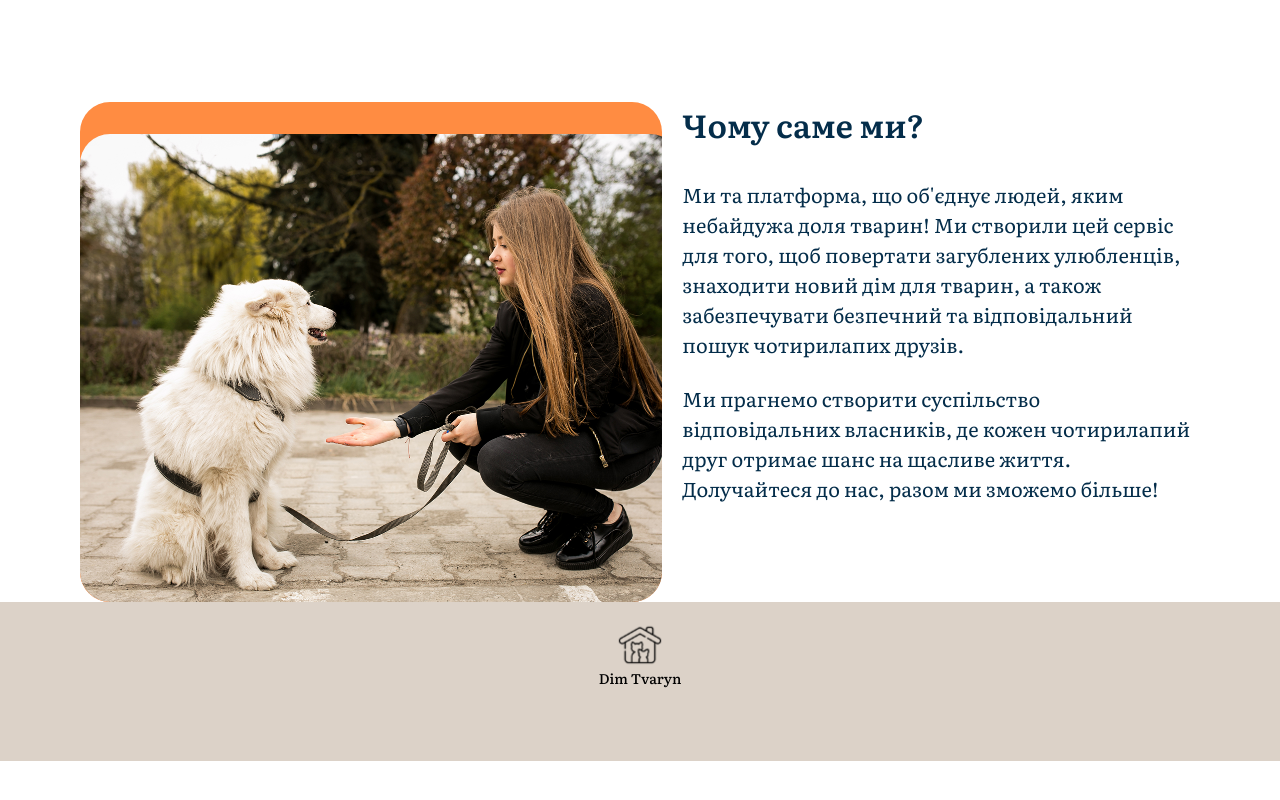
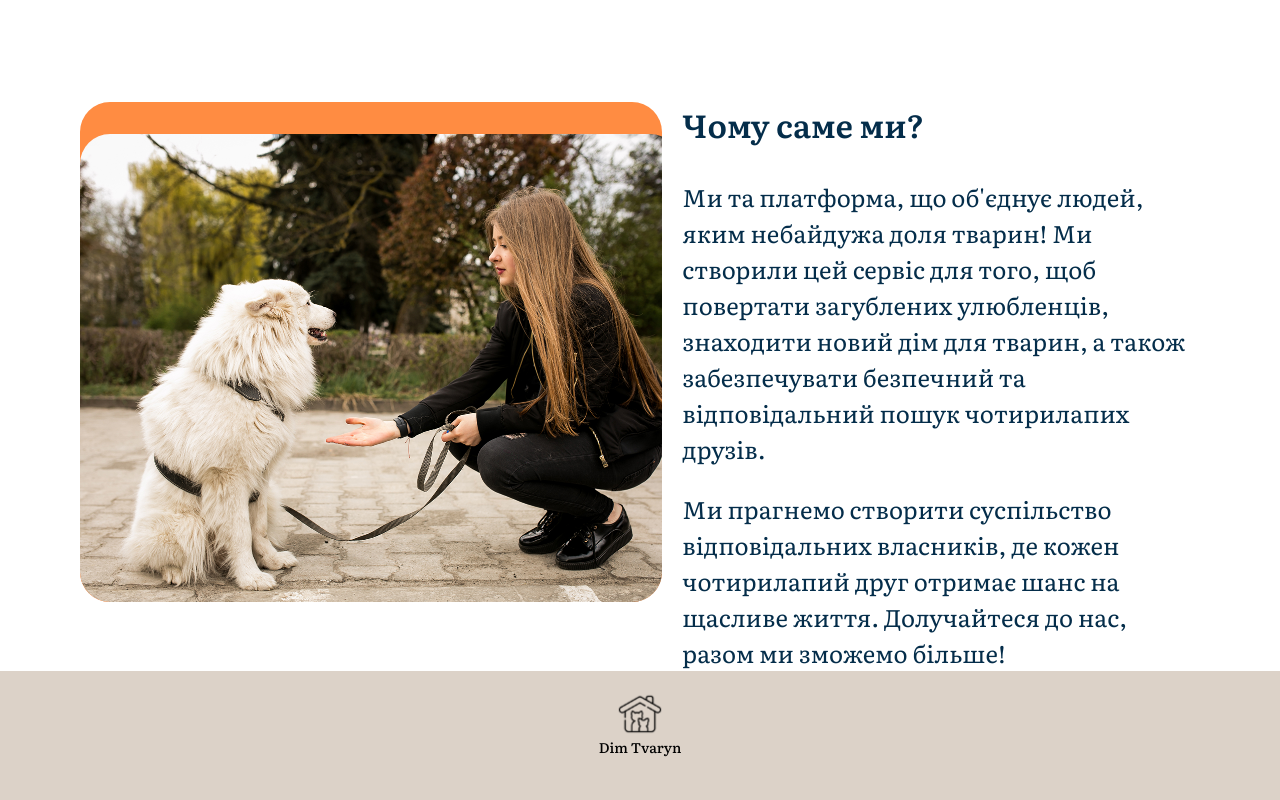
Before and after one commit to Dim-Tvarin/frontend, a React (Vite) app: page / in a window 1280 px wide. Shown: the part 692-1492 px from the top of the page. Before the commit the page ends 1453 px from the top, so only its background shows below. Built offline with nearby package versions, Linux system fonts and the light colour scheme.

Commit message:
Update App.css

```diff
--- a/src/App.css
+++ b/src/App.css
@@ -36,7 +36,7 @@
   --text-xxs: 14px;
   --text-xs: 16px;
   --text-s: 18px;
-  --text-m: 20px;
+  --text-m: 24px;
   --text-l: 30px;
   --text-xl: 32px;
   --text-40: 40px;
```
